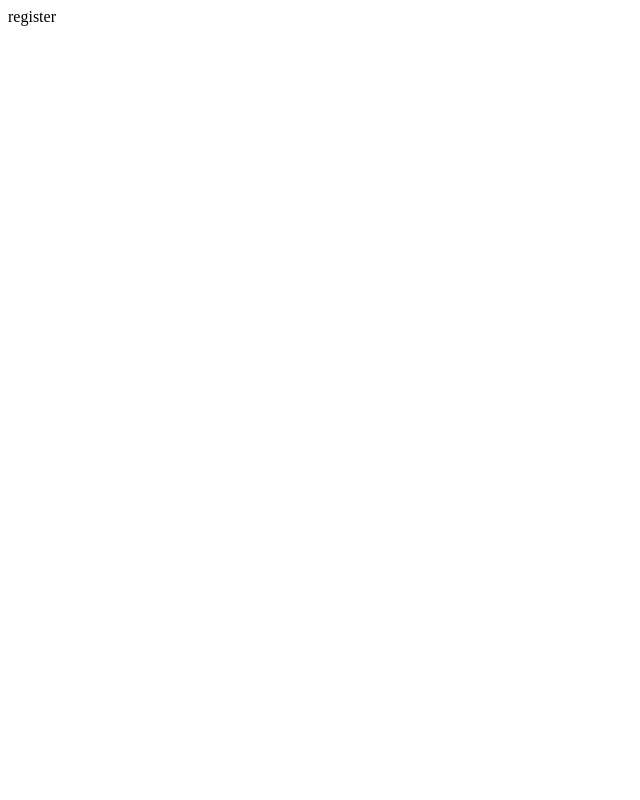
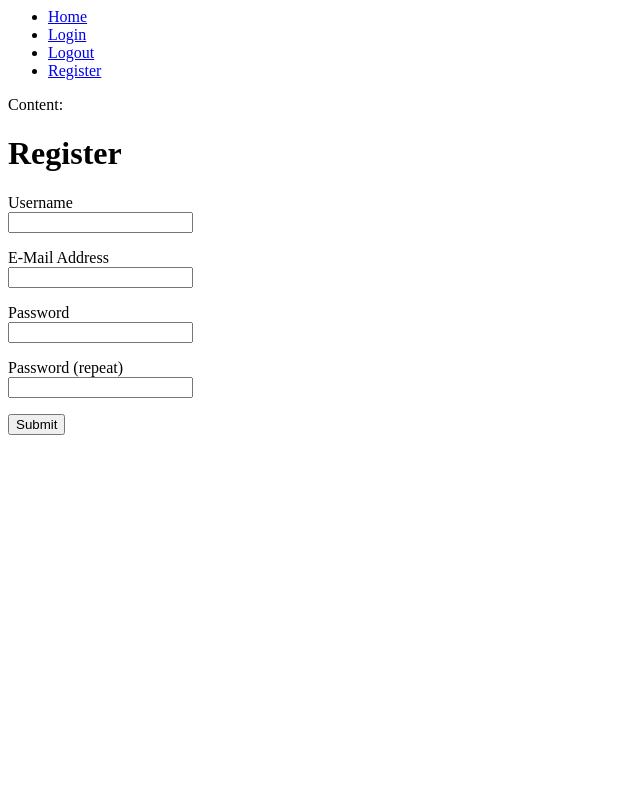
Before and after one commit to solloc/driver-logbook-legacy, a Flask app: page /register in a window 1280 px wide. Before the commit the part shown is almost empty. Shown: the whole page, without its empty margins (0-640 px from the left). Run offline with Flask 2, Linux system fonts and the light colour scheme.

Commit message:
basic user registration implemented (#4)

```diff
--- /dev/null
+++ b/app/forms.py
@@ -0,0 +1,12 @@
+from flask_wtf import FlaskForm
+from wtforms import StringField, PasswordField, SubmitField
+from wtforms.validators import DataRequired, EqualTo
+
+
+class RegistrationForm(FlaskForm):
+    username = StringField('Username', [DataRequired()])
+    email = StringField('E-Mail Address', [DataRequired()])
+    password = PasswordField('Password', [DataRequired(),
+                                          EqualTo('password_confirm')])
+    password_confirm = PasswordField('Password (repeat)')
+    submit = SubmitField('Submit')
--- a/app/model.py
+++ b/app/model.py
@@ -1,4 +1,5 @@
 from app import db
+from werkzeug.security import generate_password_hash
 
 
 class User(db.Model):
@@ -9,3 +10,6 @@ class User(db.Model):
 
     def __repr__(self):
         return '<User {}>'.format(self.username)
+
+    def set_password(self, password):
+        self.password_hash = generate_password_hash(password)
--- a/app/routes.py
+++ b/app/routes.py
@@ -1,12 +1,13 @@
-from app import app
-from flask import render_template
+from app import app, db
+from flask import render_template, redirect
+from app.forms import RegistrationForm
+from app.model import User
 
 
 @app.route('/')
 @app.route('/index')
 def index():
     return render_template('index.html', title='Home')
-    # return "Hello, World! (Driver Log)"
 
 
 @app.route('/login')
@@ -19,6 +20,13 @@ def logout():
     return "logout"
 
 
-@app.route('/register')
+@app.route('/register', methods=['GET', 'POST'])
 def register():
-    return "register"
+    form = RegistrationForm()
+    if form.validate_on_submit():
+        user = User(username=form.username.data, email=form.email.data)
+        user.set_password(form.password.data)
+        db.session.add(user)
+        db.session.commit()
+        return redirect('/login')
+    return render_template('register.html', form=form)
--- a/app/templates/base.html
+++ b/app/templates/base.html
@@ -11,9 +11,10 @@
                 <li><a href="{{ url_for('index') }}">Home</a></li>
                 <li><a href="{{ url_for('login') }}">Login</a></li>
                 <li><a href="{{ url_for('logout') }}">Logout</a></li>
-                <li>Register</li>
+                <li><a href="{{ url_for('register') }}">Register</a></li>
             </ul>
         </div>
+        <!-- Content -->
         <div>
             <p>Content:</p>
             <p>{% block app_content %}{% endblock %}</p>
--- /dev/null
+++ b/app/templates/register.html
@@ -0,0 +1,13 @@
+{% extends "base.html" %}
+
+{% block app_content %}
+<h1>Register</h1>
+<form method="POST" action="">
+    {{ form.csrf_token }}
+    <p>{{ form.username.label }}<br/>{{ form.username }}</p>
+    <p>{{ form.email.label }}<br/>{{ form.email }}</p>
+    <p>{{ form.password.label }}<br/>{{ form.password }}</p>
+    <p>{{ form.password_confirm.label }}<br/>{{ form.password_confirm }}</p>
+    <p>{{ form.submit }}</p>
+</form>
+{% endblock %}
--- a/config.py
+++ b/config.py
@@ -1,8 +1,11 @@
 import os
+from dotenv import load_dotenv
 
 basedir = os.path.abspath(os.path.dirname(__file__))
+load_dotenv(os.path.join(basedir, '.env'))
 
 
 class Config(object):
+    SECRET_KEY = os.environ.get('SECRET_KEY')
     SQLALCHEMY_DATABASE_URI = 'sqlite:///' + os.path.join(basedir, 'app.db')
     SQLALCHEMY_TRACK_MODIFICATIONS = False
--- a/requirements.txt
+++ b/requirements.txt
@@ -5,6 +5,7 @@ flake8==3.7.7
 Flask==1.0.2
 Flask-Migrate==2.4.0
 Flask-SQLAlchemy==2.3.2
+Flask-WTF==0.14.2
 itsdangerous==1.1.0
 Jinja2==2.10
 Mako==1.0.8
@@ -18,3 +19,4 @@ python-editor==1.0.4
 six==1.12.0
 SQLAlchemy==1.3.1
 Werkzeug==0.15.1
+WTForms==2.2.1
```
Also changed, not shown: 1 other file.
